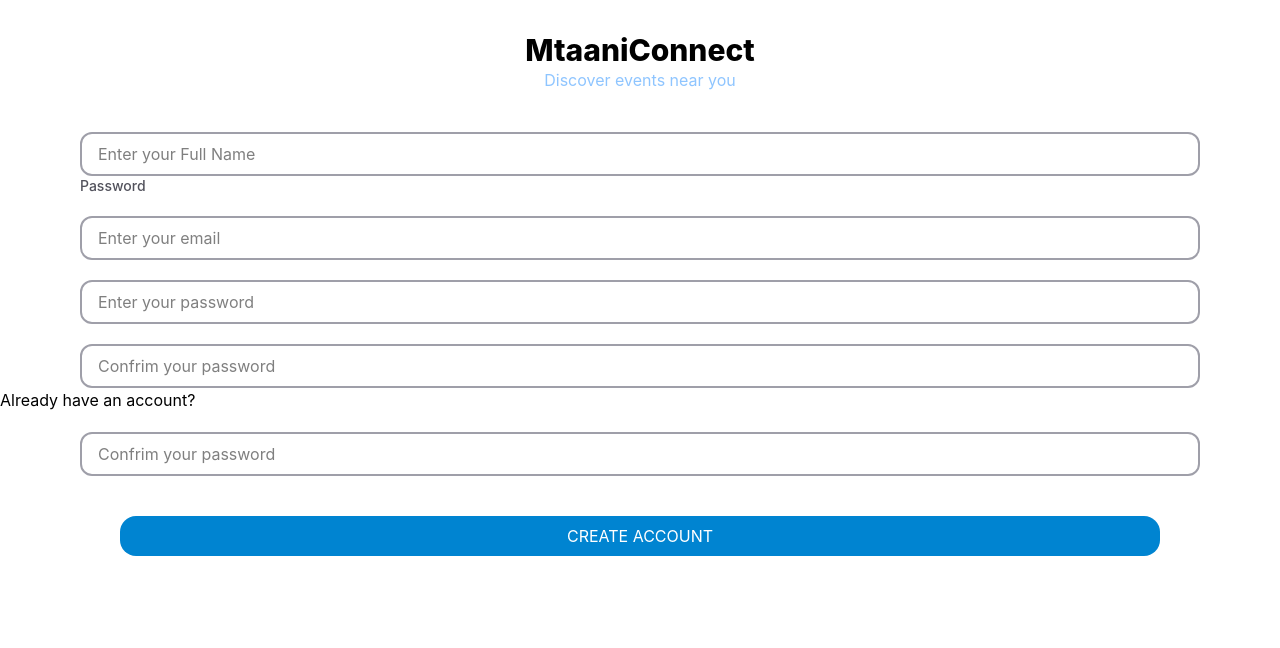
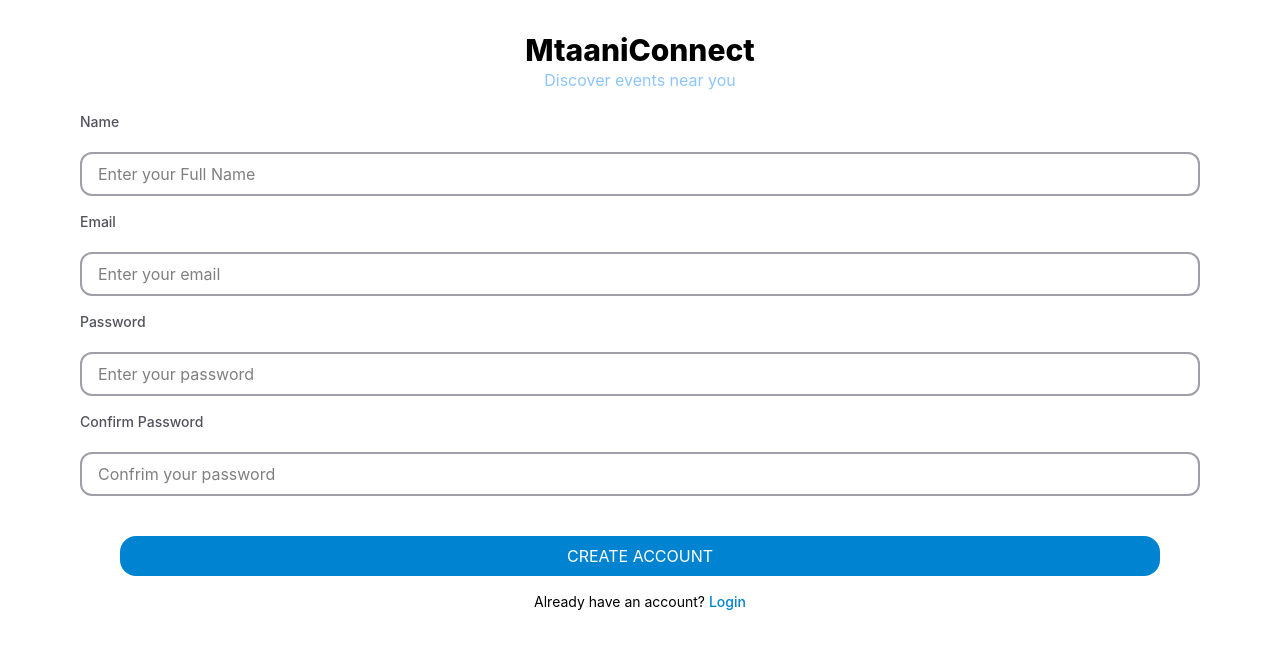
Before and after one commit to mosweta-school/MtaaniConnect, a React (Vite) app in the folder frontend/: page /register in a window 1280 px wide. Shown: the top 648 px of the page. Built offline with nearby package versions, Linux system fonts and the light colour scheme.

Commit message:
feat: add timeout before navigation to login to allow for success message to be seen

```diff
--- a/frontend/src/Pages/Register.jsx
+++ b/frontend/src/Pages/Register.jsx
@@ -1,5 +1,5 @@
 import React, { useState} from "react";
-import { useNavigate } from "react-router-dom";
+import { useNavigate, Link } from "react-router-dom";
 import { registerUser } from "../Services/authService";
 import toast,{Toaster} from "react-hot-toast";
 
@@ -39,7 +39,10 @@ function Register(){
 
       console.log(data);
         toast.success(data.message);
-        navigate("/login");
+        setTimeout(() => {
+            navigate("/login");
+            }, 2000);
+
     } catch (error) {
       setMessage(
         error.response?.data?.message ||
@@ -67,7 +70,9 @@ function Register(){
 
                 <form onSubmit={handleSubmit} className='flex-col mt-5 flex'>
 
+                    <div className='flex flex-col mb-4'>
 
+                    <label className='text-sm font-medium mr-20 ml-20 text-zinc-600 '>Name</label>
                     <input
                     required
 
@@ -77,10 +82,11 @@ function Register(){
                     onChange={handleChange}
                     className='rounded-xl border-zinc-400 m-  px-4 py-2 border-2 mr-20 ml-20 mt-5'
                     placeholder='Enter your Full Name'/>
+                    </div>
 
                     <div className='flex flex-col mb-4'>
-                        <label className='text-sm font-medium mr-20 ml-20 text-zinc-600 '>Password</label>
 
+                    <label className='text-sm font-medium mr-20 ml-20 text-zinc-600 '>Email</label>
                     <input
                     required
                     type='email'
@@ -88,7 +94,11 @@ function Register(){
                     onChange={handleChange}
                     className='border-2 border-zinc-400 px-4 py-2 rounded-xl mt-5 r-20 ml-20 mr-20'
                     placeholder='Enter your email'/>
+                    </div>
 
+                    <div className='flex flex-col mb-4'>
+
+                    <label className='text-sm font-medium mr-20 ml-20 text-zinc-600 '>Password</label>
                     <input
                     required
                     type='password'
@@ -96,7 +106,10 @@ function Register(){
                     onChange={handleChange}
                     className='rounded-xl border-zinc-400  px-4 py-2 border-2 mr-20 ml-20 mt-5'
                     placeholder='Enter your password'/>
+                    </div>
 
+                    <div className='flex flex-col mb-4'>
+                    <label className='text-sm font-medium mr-20 ml-20 text-zinc-600 '>Confirm Password</label>
                     <input
                     required
                     type="password"
@@ -105,13 +118,6 @@ function Register(){
                     onChange={handleChange}
                     className='rounded-xl border-zinc-400  px-4 py-2 border-2 mr-20 ml-20 mt-5'
                     placeholder='Confrim your password'/>
-<p>Already have an account? </p>
-
-                        <input
-                        required
-                        type='password'
-                        className='rounded-xl border-zinc-400  px-4 py-2 border-2 mr-20 ml-20 mt-5'
-                        placeholder='Confrim your password'></input>
 
                     </div>
 
@@ -120,6 +126,13 @@ function Register(){
 
 
                 <button className='text-white hover:bg-sky-800 rounded-2xl mt-6 ml-30 mr-30 py-2 bg-sky-600'>CREATE ACCOUNT </button>
+                <p className='text-center text-sm mt-4'>
+                                    Already have an account?{' '}
+                                    <Link to='/login' className='text-sky-600 font-medium hover:underline'>
+                                        Login
+                                    </Link>
+
+                                </p>
             </form>
 
 
```
